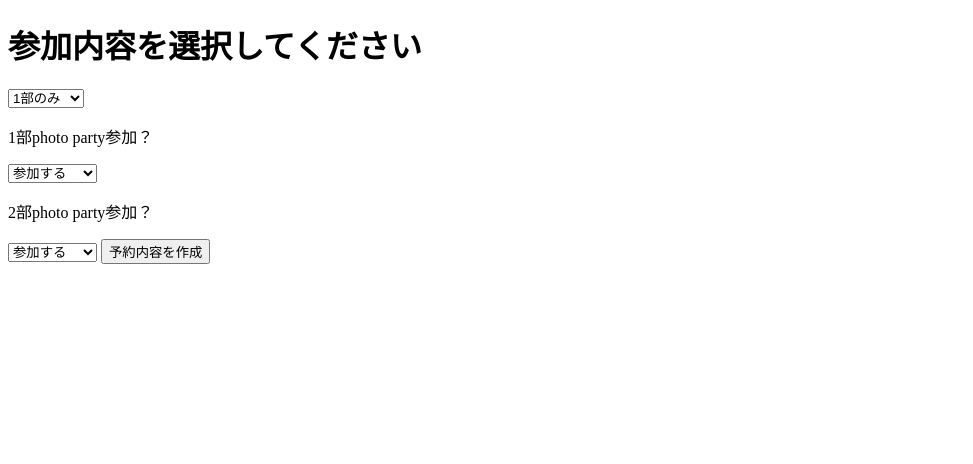
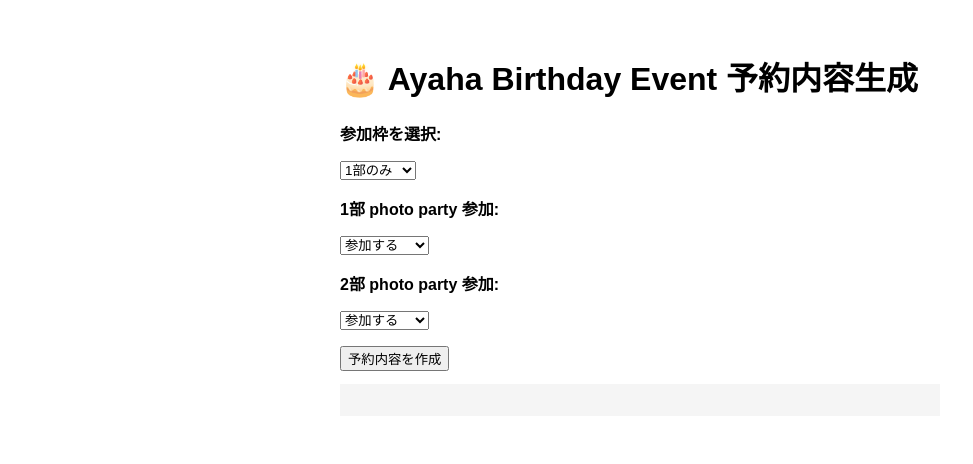
Before and after one commit to ayaha-n/birthday_form_helper, a plain HTML site: page index.html in a window 1280 px wide. Shown: the whole page, without its empty margins (0-973 px from the left). Drawn offline with Linux system fonts and the light colour scheme.

Commit message:
third commit

```diff
--- a/index.html
+++ b/index.html
@@ -1,31 +1,54 @@
 <!DOCTYPE html>
-<html>
+<html lang="ja">
 <head>
   <meta charset="UTF-8">
-  <title>予約内容生成</title>
+  <meta name="viewport" content="width=device-width, initial-scale=1">
+  <title>予約内容生成ページ</title>
+  <style>
+    body {
+      font-family: sans-serif;
+      padding: 2rem;
+      max-width: 600px;
+      margin: auto;
+    }
+    label, select, button, p {
+      margin-top: 1rem;
+      display: block;
+    }
+    pre {
+      background: #f5f5f5;
+      padding: 1rem;
+      white-space: pre-wrap;
+    }
+  </style>
 </head>
 <body>
-  <h1>参加内容を選択してください</h1>
+  <h1>🎂 Ayaha Birthday Event 予約内容生成</h1>
 
   <label>
+    <strong>参加枠を選択:</strong>
     <select id="session">
-      <option>1部のみ</option>
-      <option>2部のみ</option>
-      <option>通し参加</option>
+      <option value="1部のみ">1部のみ</option>
+      <option value="2部のみ">2部のみ</option>
+      <option value="通し参加">通し参加</option>
     </select>
   </label>
 
-  <p>1部photo party参加？</p>
-  <select id="photo1">
-    <option>参加する</option>
-    <option>参加しない</option>
-  </select>
+  <label>
+    <strong>1部 photo party 参加:</strong>
+    <select id="photo1">
+      <option value="参加する">参加する</option>
+      <option value="参加しない">参加しない</option>
+    </select>
+  </label>
 
-  <p>2部photo party参加？</p>
-  <select id="photo2">
-    <option>参加する</option>
-    <option>参加しない</option>
-  </select>
+  <label>
+    <strong>2部 photo party 参加:</strong>
+    <select id="photo2">
+      <option value="参加する">参加する</option>
+      <option value="参加しない">参加しない</option>
+    </select>
+  </label>
 
   <button onclick="generateText()">予約内容を作成</button>
 
@@ -39,10 +62,10 @@
 
       let text = `予約内容:\n・${session}\n`;
       if (session !== "2部のみ") {
-        text += `・1部photo party: ${photo1}\n`;
+        text += `・1部 photo party: ${photo1}\n`;
       }
       if (session !== "1部のみ") {
-        text += `・2部photo party: ${photo2}\n`;
+        text += `・2部 photo party: ${photo2}\n`;
       }
       text += `\nこの内容をコピーして、お問い合わせフォームに貼り付けてください。`;
 
```
